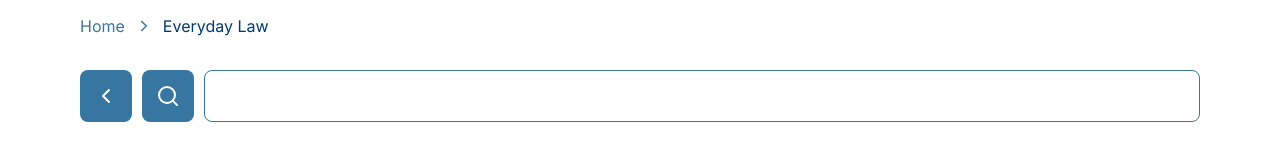
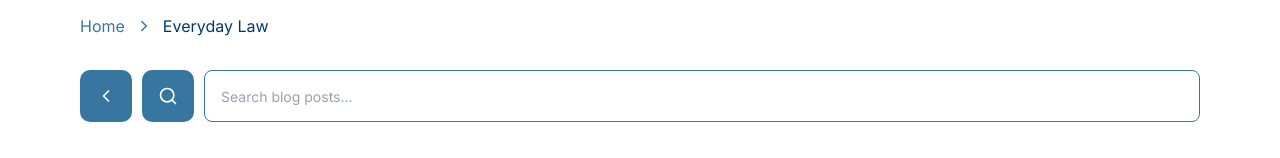
Before and after one commit to karllogdat/lexmeet-group4-template, a React (Vite) app: page /everyday-law/lawyers-blog-list in a window 1280 px wide. Shown: the part 146-304 px from the top of the page. Built offline with nearby package versions, Linux system fonts and the light colour scheme; a web font is replaced by a local one.

Commit message:
fix: added actual input search bar same to lawyers profile page

```diff
--- a/src/pages/EverydayLawBlogPage.jsx
+++ b/src/pages/EverydayLawBlogPage.jsx
@@ -58,7 +58,7 @@ export default function EverydayLawBlogPage() {
       {/* TODO: breadcrumbs */}
       <Breadcrumbs items={crumbs} />
 
-      {/* search bar */}
+      {/* search bar
       <div className="flex w-full h-shrink gap-2.5">
         <IconButton onClick={() => navigate("/everyday-law")}>
           <ChevronLeft />
@@ -66,8 +66,29 @@ export default function EverydayLawBlogPage() {
         <IconButton>
           <Search />
         </IconButton>
-        {/* Search bar not working yet */}
         <div className="w-full h-13 rounded-lg border border-g4-700"></div>
+      </div> */}
+
+      {/* Search input */}
+      <div className="flex w-full items-center gap-2.5 mb-6">
+        <div
+          onClick={() => navigate("/everyday-law")}
+          className="flex items-center justify-center w-13 h-13 bg-g4-700 rounded-[10px] shrink-0"
+        >
+          <ChevronLeft size={20} className="text-white" />
+        </div>
+        <div className="flex items-center justify-center w-13 h-13 bg-g4-700 rounded-[10px] shrink-0">
+          <Search size={20} className="text-white" />
+        </div>
+        <input
+          id="lawyers-search"
+          type="search"
+          placeholder="Search blog posts..."
+          // value={searchQuery}
+          // onChange={(e) => setSearchQuery(e.target.value)}
+          className="flex-1 h-13 px-4 border bg-white border-g4-700 rounded-lg font-inter text-sm text-gray-800 placeholder-gray-400 focus:outline-none focus:ring-2 focus:ring-g4-600 focus:border-transparent"
+          aria-label="Search blog posts"
+        />
       </div>
 
       <div className="flex flex-col w-full gap-4">
--- a/src/pages/EverydayLawMainPage.jsx
+++ b/src/pages/EverydayLawMainPage.jsx
@@ -16,12 +16,30 @@ export default function EverydayLawMainPage() {
       <h1 className="w-full h-16 text-center g4-heading-1 font-bold text-g4-700">
         Everyday Law
       </h1>
-      <div className="flex w-full h-shrink gap-2.5">
+
+      {/* <div className="flex w-full h-shrink gap-2.5">
         <IconButton>
           <Search />
         </IconButton>
-        {/* Search bar not working yet */}
+
         <div className="w-full h-13 rounded-lg border border-g4-700"></div>
+      </div>
+      */}
+
+      {/* Search input */}
+      <div className="flex w-full items-center gap-2.5 mb-6">
+        <div className="flex items-center justify-center w-13 h-13 bg-g4-700 rounded-[10px] shrink-0">
+          <Search size={20} className="text-white" />
+        </div>
+        <input
+          id="lawyers-search"
+          type="search"
+          placeholder="Search blog posts..."
+          // value={searchQuery}
+          // onChange={(e) => setSearchQuery(e.target.value)}
+          className="flex-1 h-13 px-4 border bg-white border-g4-700 rounded-lg font-inter text-sm text-gray-800 placeholder-gray-400 focus:outline-none focus:ring-2 focus:ring-g4-600 focus:border-transparent"
+          aria-label="Search blog posts"
+        />
       </div>
 
       {/*Latest Blog Section */}
--- a/src/pages/blog-list/EverydayLawBlogListPage.jsx
+++ b/src/pages/blog-list/EverydayLawBlogListPage.jsx
@@ -15,17 +15,26 @@ export default function EverydayLawBlogListPage() {
     <div className="flex flex-col gap-8 p-8 lg:p-20">
       <Breadcrumbs items={crumbs} />
 
-      <div className="flex w-full h-shrink gap-2.5">
-        <button type="button" onClick={() => navigate("/everyday-law")}>
-          <IconButton>
-            <ChevronLeft />
-          </IconButton>
-        </button>
-        <IconButton>
-          <Search />
-        </IconButton>
-        {/* Search bar not working yet */}
-        <div className="w-full h-13 rounded-lg border border-g4-700"></div>
+      {/* Search input */}
+      <div className="flex w-full items-center gap-2.5 mb-6">
+        <div
+          onClick={() => navigate("/everyday-law")}
+          className="flex items-center justify-center w-13 h-13 bg-g4-700 rounded-[10px] shrink-0"
+        >
+          <ChevronLeft size={20} className="text-white" />
+        </div>
+        <div className="flex items-center justify-center w-13 h-13 bg-g4-700 rounded-[10px] shrink-0">
+          <Search size={20} className="text-white" />
+        </div>
+        <input
+          id="lawyers-search"
+          type="search"
+          placeholder="Search blog posts..."
+          // value={searchQuery}
+          // onChange={(e) => setSearchQuery(e.target.value)}
+          className="flex-1 h-13 px-4 border bg-white border-g4-700 rounded-lg font-inter text-sm text-gray-800 placeholder-gray-400 focus:outline-none focus:ring-2 focus:ring-g4-600 focus:border-transparent"
+          aria-label="Search blog posts"
+        />
       </div>
 
       <h1 className="w-full text-center g4-heading-1 text-g4-900">
--- a/src/pages/blog-list/LawUpdatesBlogListPage.jsx
+++ b/src/pages/blog-list/LawUpdatesBlogListPage.jsx
@@ -15,17 +15,26 @@ export default function LawUpdatesBlogListPage() {
     <div className="flex flex-col gap-8 p-8 lg:p-20">
       <Breadcrumbs items={crumbs} />
 
-      <div className="flex w-full h-shrink gap-2.5">
-        <button type="button" onClick={() => navigate("/everyday-law")}>
-          <IconButton>
-            <ChevronLeft />
-          </IconButton>
-        </button>
-        <IconButton>
-          <Search />
-        </IconButton>
-        {/* Search bar not working yet */}
-        <div className="w-full h-13 rounded-lg border border-g4-700"></div>
+      {/* Search input */}
+      <div className="flex w-full items-center gap-2.5 mb-6">
+        <div
+          onClick={() => navigate("/everyday-law")}
+          className="flex items-center justify-center w-13 h-13 bg-g4-700 rounded-[10px] shrink-0"
+        >
+          <ChevronLeft size={20} className="text-white" />
+        </div>
+        <div className="flex items-center justify-center w-13 h-13 bg-g4-700 rounded-[10px] shrink-0">
+          <Search size={20} className="text-white" />
+        </div>
+        <input
+          id="lawyers-search"
+          type="search"
+          placeholder="Search blog posts..."
+          // value={searchQuery}
+          // onChange={(e) => setSearchQuery(e.target.value)}
+          className="flex-1 h-13 px-4 border bg-white border-g4-700 rounded-lg font-inter text-sm text-gray-800 placeholder-gray-400 focus:outline-none focus:ring-2 focus:ring-g4-600 focus:border-transparent"
+          aria-label="Search blog posts"
+        />
       </div>
 
       <h1 className="w-full text-center g4-heading-1 text-g4-900">
--- a/src/pages/blog-list/LawyersBlogListPage.jsx
+++ b/src/pages/blog-list/LawyersBlogListPage.jsx
@@ -15,17 +15,26 @@ export default function LawyersBlogListPage() {
     <div className="flex flex-col gap-8 p-8 lg:p-20">
       <Breadcrumbs items={crumbs} />
 
-      <div className="flex w-full h-shrink gap-2.5">
-        <button type="button" onClick={() => navigate("/everyday-law")}>
-          <IconButton>
-            <ChevronLeft />
-          </IconButton>
-        </button>
-        <IconButton>
-          <Search />
-        </IconButton>
-        {/* Search bar not working yet */}
-        <div className="w-full h-13 rounded-lg border border-g4-700"></div>
+      {/* Search input */}
+      <div className="flex w-full items-center gap-2.5 mb-6">
+        <div
+          onClick={() => navigate("/everyday-law")}
+          className="flex items-center justify-center w-13 h-13 bg-g4-700 rounded-[10px] shrink-0"
+        >
+          <ChevronLeft size={20} className="text-white" />
+        </div>
+        <div className="flex items-center justify-center w-13 h-13 bg-g4-700 rounded-[10px] shrink-0">
+          <Search size={20} className="text-white" />
+        </div>
+        <input
+          id="lawyers-search"
+          type="search"
+          placeholder="Search blog posts..."
+          // value={searchQuery}
+          // onChange={(e) => setSearchQuery(e.target.value)}
+          className="flex-1 h-13 px-4 border bg-white border-g4-700 rounded-lg font-inter text-sm text-gray-800 placeholder-gray-400 focus:outline-none focus:ring-2 focus:ring-g4-600 focus:border-transparent"
+          aria-label="Search blog posts"
+        />
       </div>
 
       <h1 className="w-full text-center g4-heading-1 text-g4-900">
```
